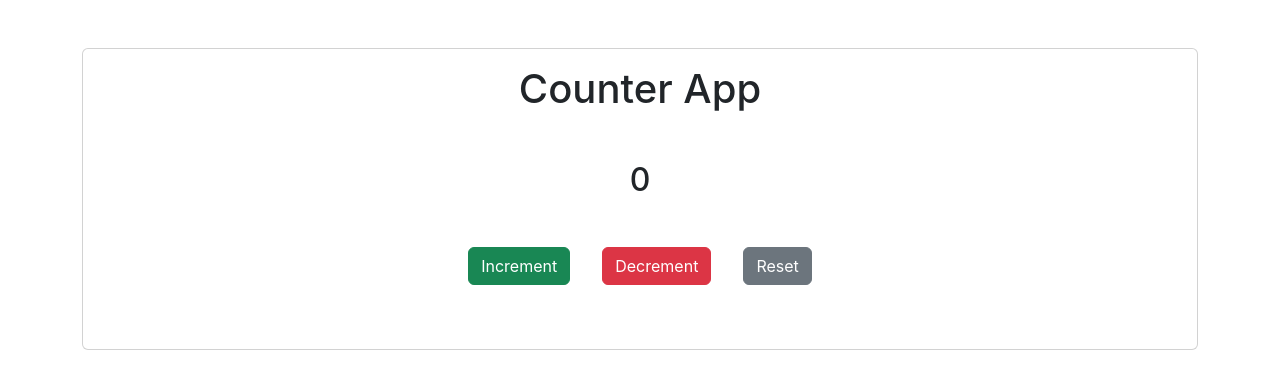
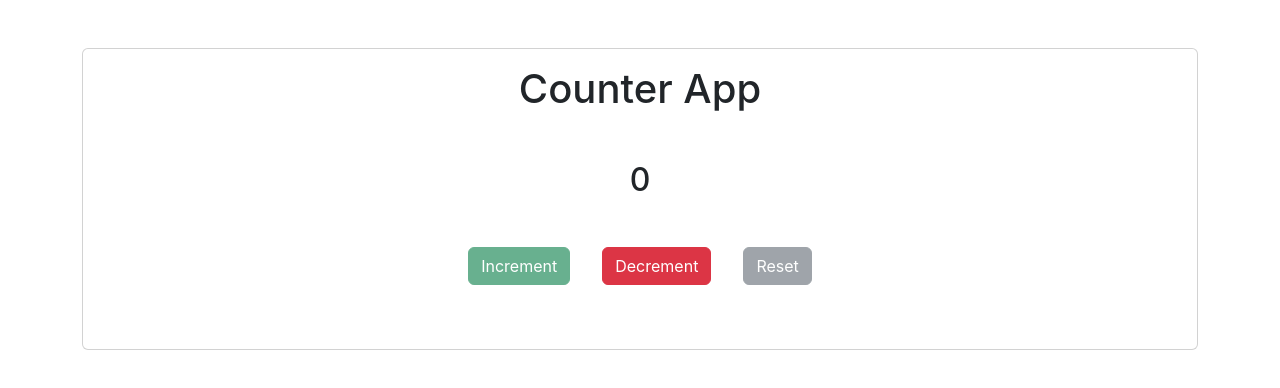
Before and after one commit to ave-se/Reactjs-Counter-App, a React (Create React App) app in the folder counter/: page / in a window 1280 px wide. Shown: the top 388 px of the page. Built offline with nearby package versions, Linux system fonts and the light colour scheme.

Commit message:
Disabled count

```diff
--- a/counter/src/App.js
+++ b/counter/src/App.js
@@ -11,6 +11,7 @@ function App() {
             <button
               className="btn btn-success mx-3"
               onClick={() => setCount(count + 1)}
+              disabled={count === 0}
             >
               Increment
             </button>
@@ -23,6 +24,7 @@ function App() {
             <button
               className="btn btn-secondary mx-3"
               onClick={() => setCount(0)}
+              disabled={count === 0}
             >
               Reset
             </button>
```
